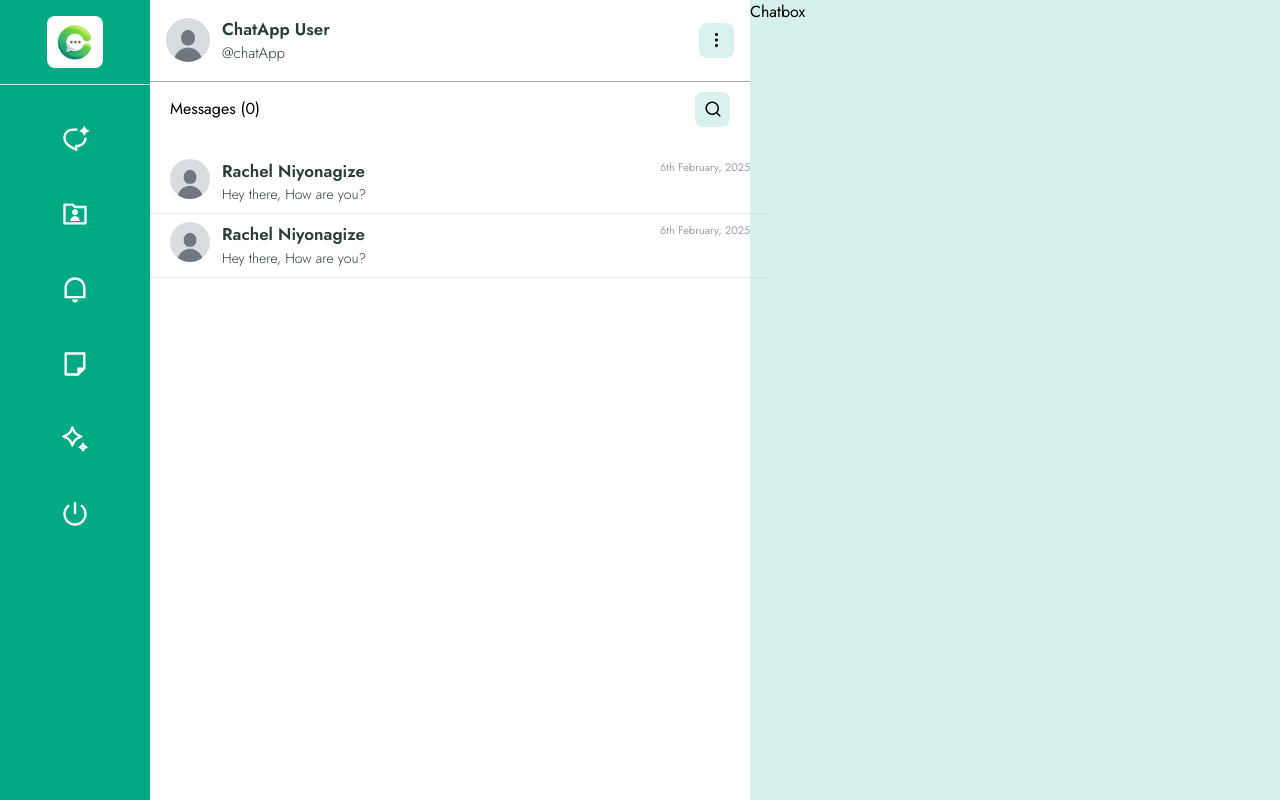
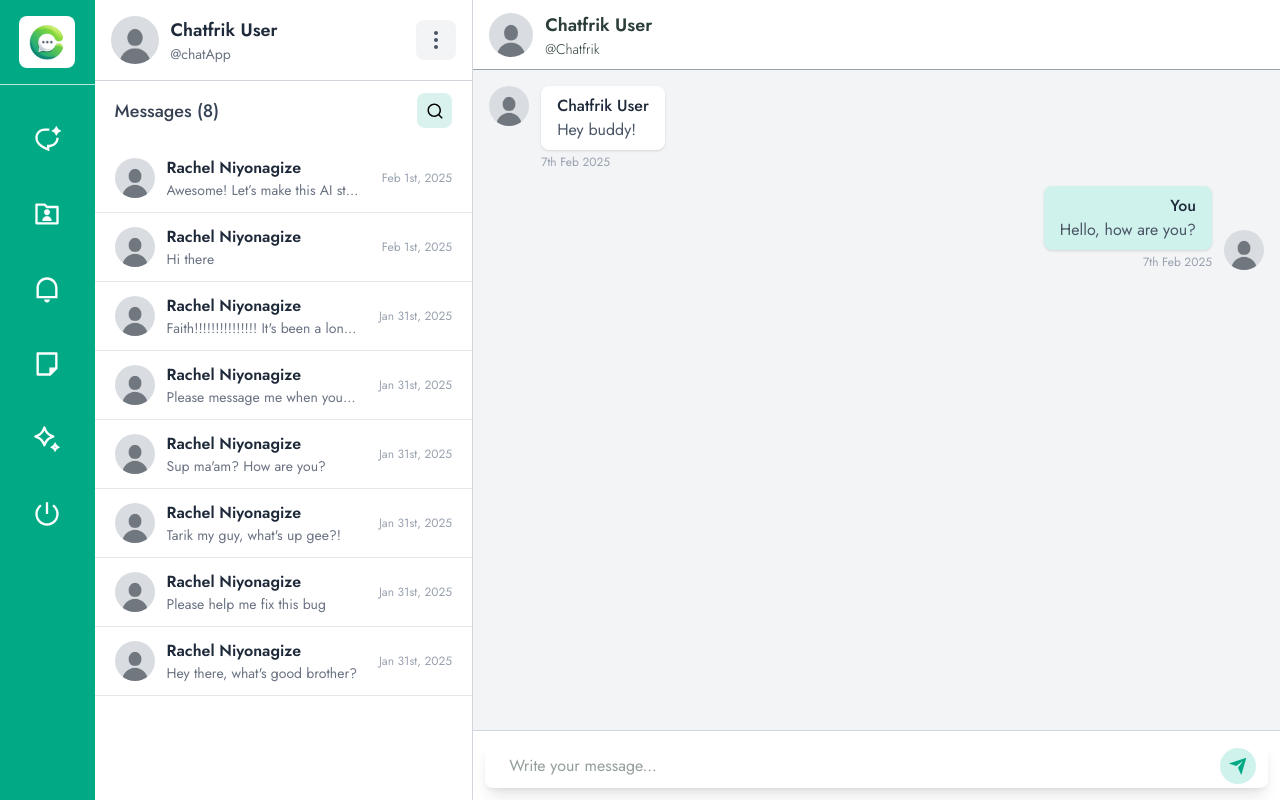
Before and after one commit to Niyonagize6369/chat-app, a React (Vite) app: page / in a window 1280 px wide. Built offline with nearby package versions, Linux system fonts and the light colour scheme.

Commit message:
chat app pushed

```diff
--- a/src/components/Chatbox.jsx
+++ b/src/components/Chatbox.jsx
@@ -1,7 +1,75 @@
-import React from 'react'
+import React from "react";
+import { RiSendPlaneFill } from "react-icons/ri";
+const defaultAvatar = "/assets/default.jpg"; // Ensure correct path
 
 const Chatbox = () => {
-  return <div>Chatbox</div>;
-}
+  return (
+    <section className="flex flex-col h-screen w-full bg-gray-100">
+      {/* Header */}
+      <header className="border-b border-gray-400 w-full h-[70px] p-4 bg-white flex items-center gap-3">
+        <img
+          src={defaultAvatar}
+          className="w-11 h-11 object-cover rounded-full"
+          alt="User Avatar"
+        />
+        <div>
+          <h3 className="font-semibold text-[#2A3D39] text-lg">
+            Chatfrik User
+          </h3>
+          <p className="font-light text-[#2A3D39] text-sm">@Chatfrik</p>
+        </div>
+      </header>
 
-export default Chatbox
+      {/* Chat Messages */}
+      <main className="flex flex-col flex-grow overflow-y-auto p-4 space-y-4">
+        {/* Received Message */}
+        <div className="flex items-start gap-3">
+          <img
+            src={defaultAvatar}
+            className="h-10 w-10 object-cover rounded-full"
+            alt="User Avatar"
+          />
+          <div>
+            <div className="bg-white px-4 py-2 rounded-lg shadow-sm">
+              <h4 className="font-medium text-gray-800">Chatfrik User</h4>
+              <p className="text-gray-600">Hey buddy!</p>
+            </div>
+            <p className="text-gray-400 text-xs mt-1">7th Feb 2025</p>
+          </div>
+        </div>
+
+        {/* Sent Message */}
+        <div className="flex items-end gap-3 justify-end">
+          <div className="text-right">
+            <div className="bg-[#D0f2ed] px-4 py-2 rounded-lg shadow-sm">
+              <h4 className="font-medium text-gray-800">You</h4>
+              <p className="text-gray-600">Hello, how are you?</p>
+            </div>
+            <p className="text-gray-400 text-xs mt-1">7th Feb 2025</p>
+          </div>
+          <img
+            src={defaultAvatar}
+            className="h-10 w-10 object-cover rounded-full"
+            alt="User Avatar"
+          />
+        </div>
+      </main>
+
+      {/* Chat Input */}
+      <div className="p-3 bg-white border-t border-gray-300">
+        <form className="flex items-center bg-white h-[45px] w-full px-3 rounded-lg shadow-lg">
+          <input
+            className="flex-grow text-[#2A3D39] outline-none text-[16px] pl-3 rounded-lg"
+            type="text"
+            placeholder="Write your message..."
+          />
+          <button className="ml-3 p-2 rounded-full bg-[#D0f2ed] hover:bg-[#c8eae3]">
+            <RiSendPlaneFill color="#01AA85" size={20} />
+          </button>
+        </form>
+      </div>
+    </section>
+  );
+};
+
+export default Chatbox;
--- a/src/components/chatlist.jsx
+++ b/src/components/chatlist.jsx
@@ -1,118 +1,93 @@
-import React from "react";
+import React, { useEffect, useMemo, useState } from "react";
 import { RiMore2Fill } from "react-icons/ri";
 import SearchModal from "./SearchModal";
-
-const defaultAvatar = "/assets/default.jpg"; // Define the variable
+import chatData from "../data/chats";
+import { formatTimestamp } from "../utils/formatTimestamp";
+import defaultAvatar from "/assets/default.jpg"; // Ensure this path is correct
 
 const ChatList = () => {
+  const [chats, setChats] = useState([]);
+
+  useEffect(() => {
+    setChats(chatData);
+  }, []);
+
+  const sortedchats = useMemo(() => {
+    return [...chats].sort((a, b) => {
+      const aTimestamp =
+        (a?.lastMessageTimestamp?.seconds || 0) +
+        (a?.lastMessageTimestamp?.nanoseconds || 0) / 1e9;
+      const bTimestamp =
+        (b?.lastMessageTimestamp?.seconds || 0) +
+        (b?.lastMessageTimestamp?.nanoseconds || 0) / 1e9;
+
+      return bTimestamp - aTimestamp;
+    });
+  }, [chats]);
+
   return (
-    <section
-      className="relative hidden lg:flex flex-col items-start
-    justify-start bg-white h-[100vh] w-[100%] md:w-[600px]"
-    >
-      <header
-        className="flex items-center justify-between w-full
-      lg:border-b-[1px] border-[#898989b9] p-4 sticky
-      md:static top-0 z-[100]"
-      >
-        <main className="flex items-center gap-3">
+    <section className="relative hidden lg:flex flex-col bg-white h-screen w-[600px] border-r border-gray-300">
+      {/* Header */}
+      <header className="flex items-center justify-between w-full border-b border-gray-300 p-4 sticky top-0 bg-white z-10">
+        <div className="flex items-center gap-3">
           <img
             src={defaultAvatar}
-            className="w-[44px] h-[44px] object-cover rounded-full"
-            alt=""
+            className="w-12 h-12 object-cover rounded-full"
+            alt="User avatar"
           />
-          <span>
-            <h3
-              className="text-lg font-semibold p-0 text-[#2A3D39]
-            md:text-[17px]"
-            >
-              ChatApp User
+          <div>
+            <h3 className="text-lg font-semibold text-gray-800">
+              Chatfrik User
             </h3>
-            <p className="p-0 font-light text-[#2A3D39] text-[15px]">
-              @chatApp
-            </p>
-          </span>
-        </main>
-        <button
-          className="bg-[#D9F2ED] w-[35px] h-[35px] p-2 flex items-center justify-center
-        rounded-lg"
-        >
-          <RiMore2Fill color="[#01AA85]" className="w-[28px] h-[28px]" />
+            <p className="text-sm text-gray-500">@chatApp</p>
+          </div>
+        </div>
+        <button className="bg-gray-100 p-2 rounded-lg hover:bg-gray-200">
+          <RiMore2Fill className="w-6 h-6 text-gray-600" />
         </button>
       </header>
-      <div className="w-[100%] mt-[10px] px-5">
-        <header className="flex items-center justify-between">
-          <h3 className="text-[16px]">Messages ({0})</h3>
+
+      {/* Search & Messages Title */}
+      <div className="w-full px-5 mt-3">
+        <div className="flex items-center justify-between">
+          <h3 className="text-lg font-medium text-gray-700">
+            Messages ({chats?.length || 0})
+          </h3>
           <SearchModal />
-        </header>
         </div>
-      <main className="flex flex-col items-start mt-[1.5rem] pb-3">
+      </div>
+
+      {/* Chat List */}
+      <main className="flex flex-col mt-4 pb-3 overflow-y-auto w-full">
+        {sortedchats.map((chat) =>
+          chat?.users
+            ?.filter((user) => user?.email !== "baxo@mailinator.com")
+            ?.map((user) => (
               <button
-          className="flex items-start justify-between w-[190%]
-        border-b border-[#9090902c] px-5 pb-2 pt-2"
+                key={`${chat?.uid}-${user?.email}`}
+                className="flex items-center justify-between w-full px-5 py-3 hover:bg-gray-100 transition-all border-b border-gray-200"
               >
-          <div className="flex items-start gap-3">
+                <div className="flex items-center gap-3">
                   <img
                     src={defaultAvatar}
-              className="h-[40px] w-[40px] rounded-full
-            object-cover"
-              alt=""
+                    className="h-10 w-10 rounded-full object-cover"
+                    alt="User avatar"
                   />
-            <span>
-              <h2
-                className="p-0 font-semibold text-[#2A3d39]
-              text-left text-[17px]"
-              >
-                Rachel Niyonagize
+                  <div className="text-left">
+                    <h2 className="font-semibold text-gray-800 text-md">
+                      {user?.fullname || "Rachel Niyonagize"}
                     </h2>
-              <p
-                className="p-0 font-light text-[#2A3d39]
-              text-left text-[14px]"
-              >
-                Hey there, How are you?
+                    <p className="text-sm text-gray-500 truncate w-48">
+                      {chat?.lastMessage}
                     </p>
-            </span>
                   </div>
-          <p
-            className="p-0 font-regular text-gray-400
-              text-left text-[11px]"
-          >
-            6th February, 2025
+                </div>
+                <p className="text-xs text-gray-400">
+                  {formatTimestamp(chat?.lastMessageTimestamp)}
                 </p>
               </button>
-        <button
-          className="flex items-start justify-between w-[190%]
-        border-b border-[#9090902c] px-5 pb-2 pt-2"
-        >
-          <div className="flex items-start gap-3">
-            <img
-              src={defaultAvatar}
-              className="h-[40px] w-[40px] rounded-full
-            object-cover"
-              alt=""
-            />
-            <span>
-              <h2
-                className="p-0 font-semibold text-[#2A3d39]
-              text-left text-[17px]"
-              >
-                Rachel Niyonagize
-              </h2>
-              <p
-                className="p-0 font-light text-[#2A3d39]
-              text-left text-[14px]"
-              >
-                Hey there, How are you?
-              </p>
-            </span>
-          </div>
-          <p
-            className="p-0 font-regular text-gray-400
-              text-left text-[11px]"
-          >
-            6th February, 2025
-          </p>
-        </button>
+            ))
+        )}
       </main>
     </section>
   );
--- /dev/null
+++ b/src/utils/formatTimestamp.js
@@ -0,0 +1,28 @@
+export const formatTimestamp = (timestamp, showTime = false) => {
+  const defaultTimestamp = { seconds: 0, nanoseconds: 0 };
+  const { seconds, nanoseconds } = timestamp || defaultTimestamp;
+
+  const date = new Date(seconds * 1000 + nanoseconds / 1000000);
+
+  const dateOptions = { day: "numeric", month: "short", year: "numeric" };
+  const timeOptions = { hour: "2-digit", minute: "2-digit" };
+
+  const formattedDate = date.toLocaleDateString("en-US", dateOptions);
+  const formattedTime = date.toLocaleTimeString("en-US", timeOptions);
+
+  const day = date.getDate();
+  const suffix =
+    day >= 11 && day <= 13
+      ? "th"
+      : day % 10 === 1
+      ? "st"
+      : day % 10 === 2
+      ? "nd"
+      : day % 10 === 3
+      ? "rd"
+      : "th";
+
+  const finalDate = formattedDate.replace(/(\d+)/, `$1${suffix}`);
+
+  return showTime ? `${finalDate} · ${formattedTime}` : finalDate;
+};
```
Lines whose indentation alone changed are shown as unchanged.
